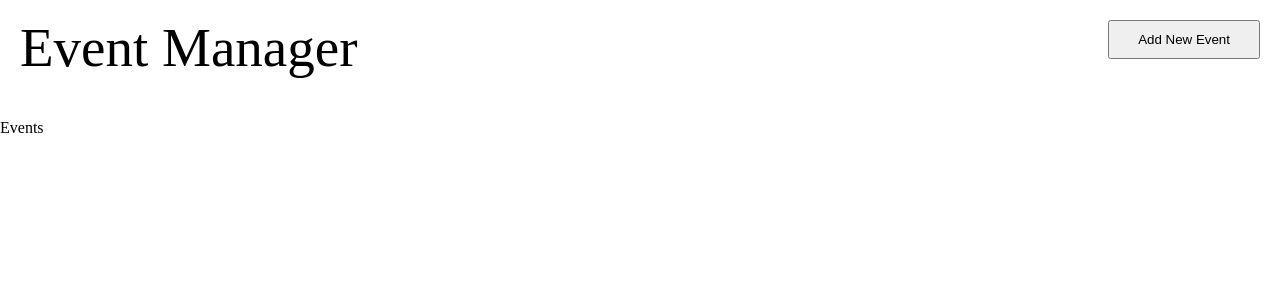
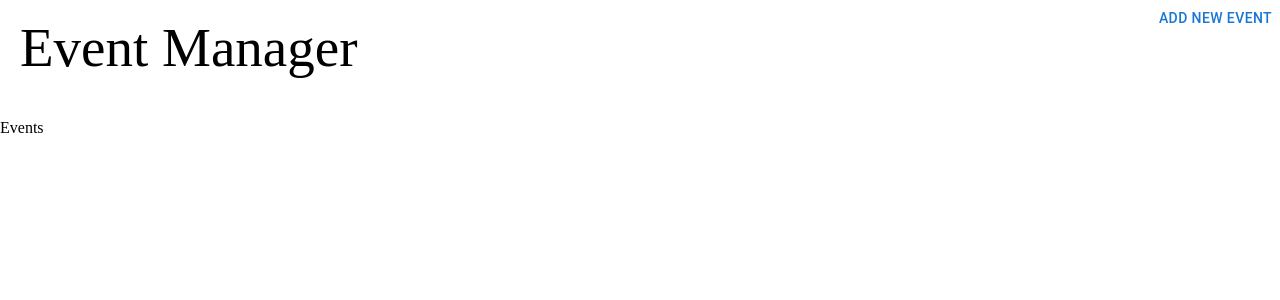
Before and after one commit to Fradven/event-manager, a React (Vite) app: page / in a window 1280 px wide. Shown: the top 300 px of the page. Built offline with nearby package versions, Linux system fonts and the light colour scheme.

Commit message:
stable MUI installation

```diff
--- a/package.json
+++ b/package.json
@@ -11,6 +11,8 @@
     "build": "parcel build src/index.html --public-url ./"
   },
   "dependencies": {
+    "@emotion/react": "^11.7.1",
+    "@emotion/styled": "^11.6.0",
     "@mui/material": "^5.2.4",
     "cors": "^2.8.5",
     "express": "^4.17.1",
--- a/src/client/Didlydoo.jsx
+++ b/src/client/Didlydoo.jsx
@@ -1,6 +1,7 @@
 import React, { useState } from 'react'
 import Events from './template/Events'
 import AddEvent from './template/AddEvent'
+import { Button } from '@mui/material'
 
 export default function Didlydoo() {
     const [running, setRunning] = useState(false)
@@ -16,7 +17,7 @@ export default function Didlydoo() {
             <div className="header">
                 <h1 className='header__title' >Event Manager</h1>
                 <div className="header_btnctn">
-                <button className='header__btn' onClick={runStatus}>{!running ? "Add New Event" : "cancel" } </button>
+                <Button className='header__btn' onClick={runStatus}>{!running ? "Add New Event" : "cancel" } </Button>
                 </div>
             </div>
         {/* main body */}
```
Also changed, not shown: 1 other file (tests, documents, lock files or other folders).
